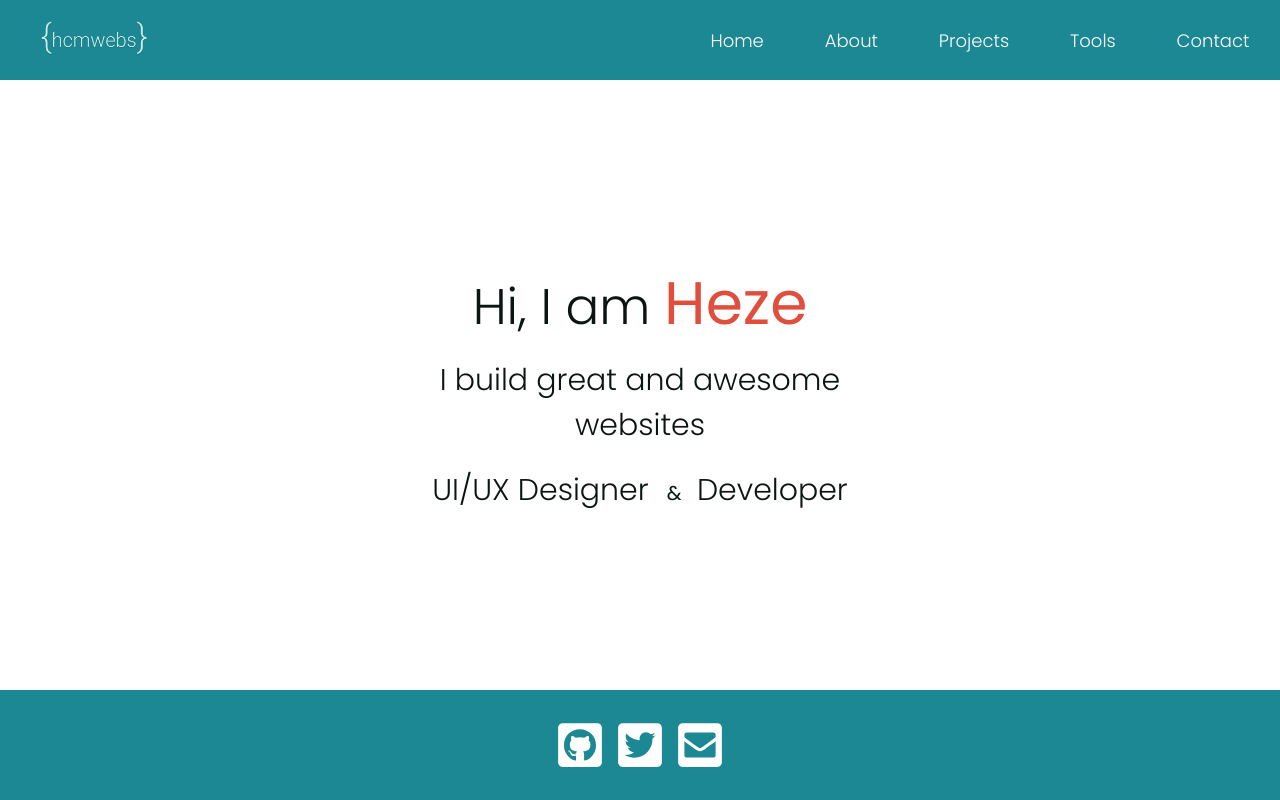
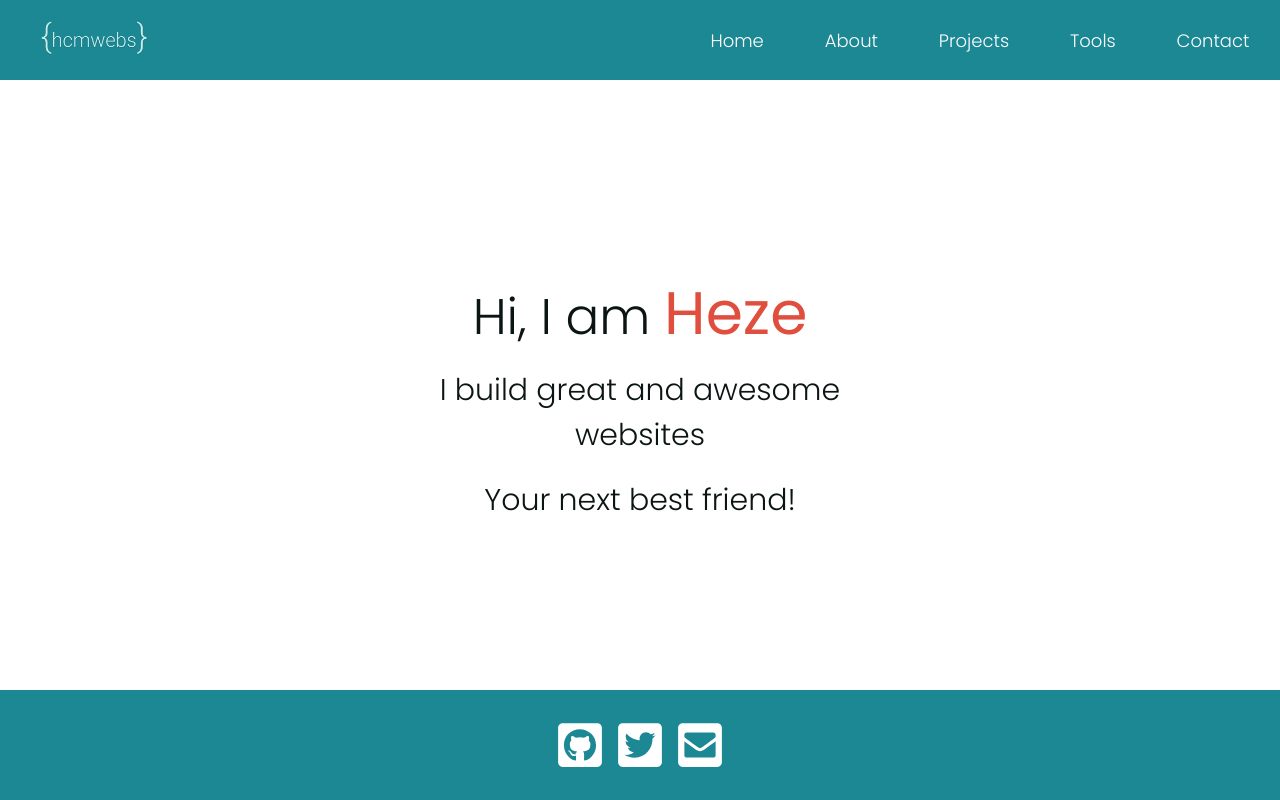
Before and after one commit to Hcmwebs/hcmwebs-react, a React (Create React App) app: page / in a window 1280 px wide. Shown: the top 800 px of the page. Built offline with nearby package versions, Linux system fonts and the light colour scheme; a web font is replaced by a local one.

Commit message:
modified the header
Signed-off-by: Heze <64218603+Hcmwebs@users.noreply.github.com>

```diff
--- a/src/js/Header.js
+++ b/src/js/Header.js
@@ -5,17 +5,16 @@ const Header = () => {
     <>
       {Data.map((item, key) => {
         return (
-        <header className='header'>
-          <div className='heroText'>
-            <h1>{item.title} <span data>{item.name}</span></h1>
-            <p>I build great and awesome websites </p>
-            <p>
-              UI/UX Designer <span> & </span> Developer{' '}
-            </p>
-            <p>{}</p>
-          </div>
-        </header>
-      )})}
+          <header className='header'>
+            <div className='heroText'>
+              <h1 key={1}>
+                {item.title} <span key={item.id}>{item.name}</span>
+              </h1>
+              <p>I build great and awesome websites</p>
+              <p>Your next best friend!</p>
+            </div>
+          </header>
+        );})}
     </>
   );
 };
```
